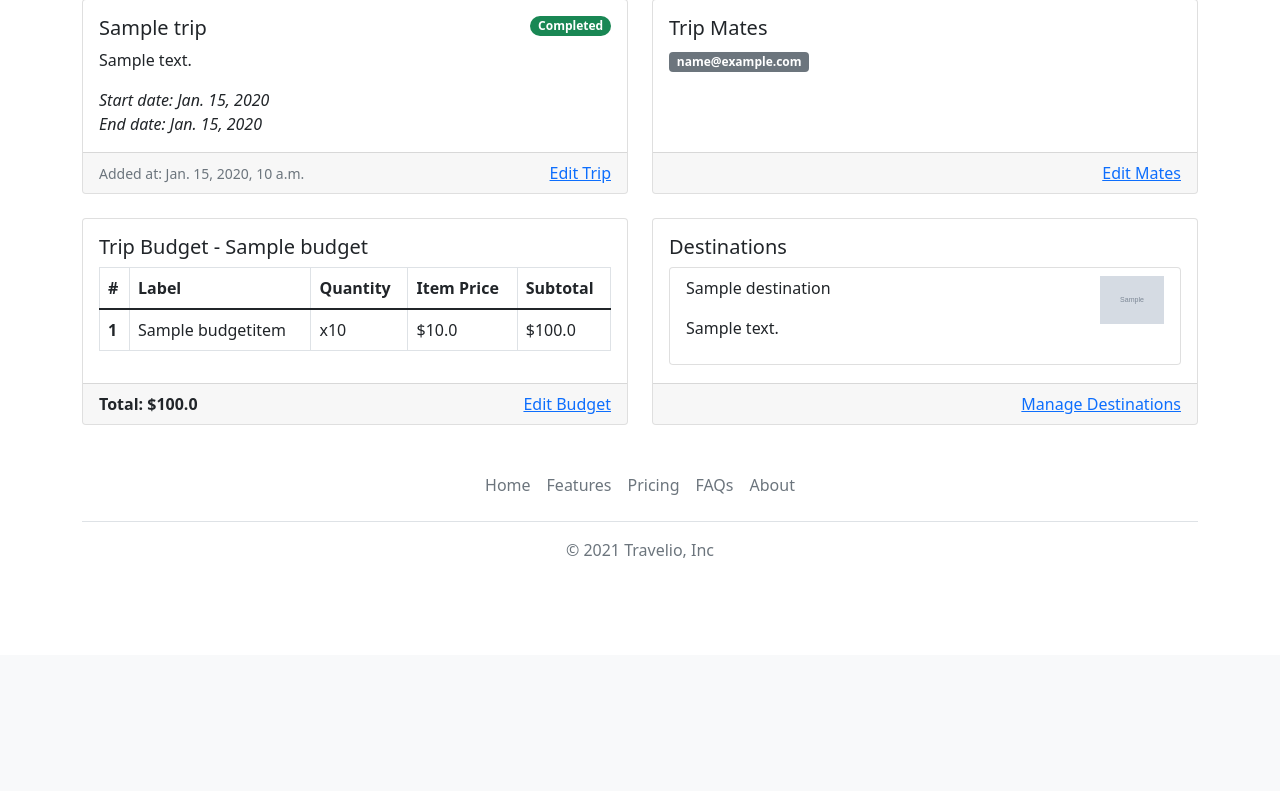
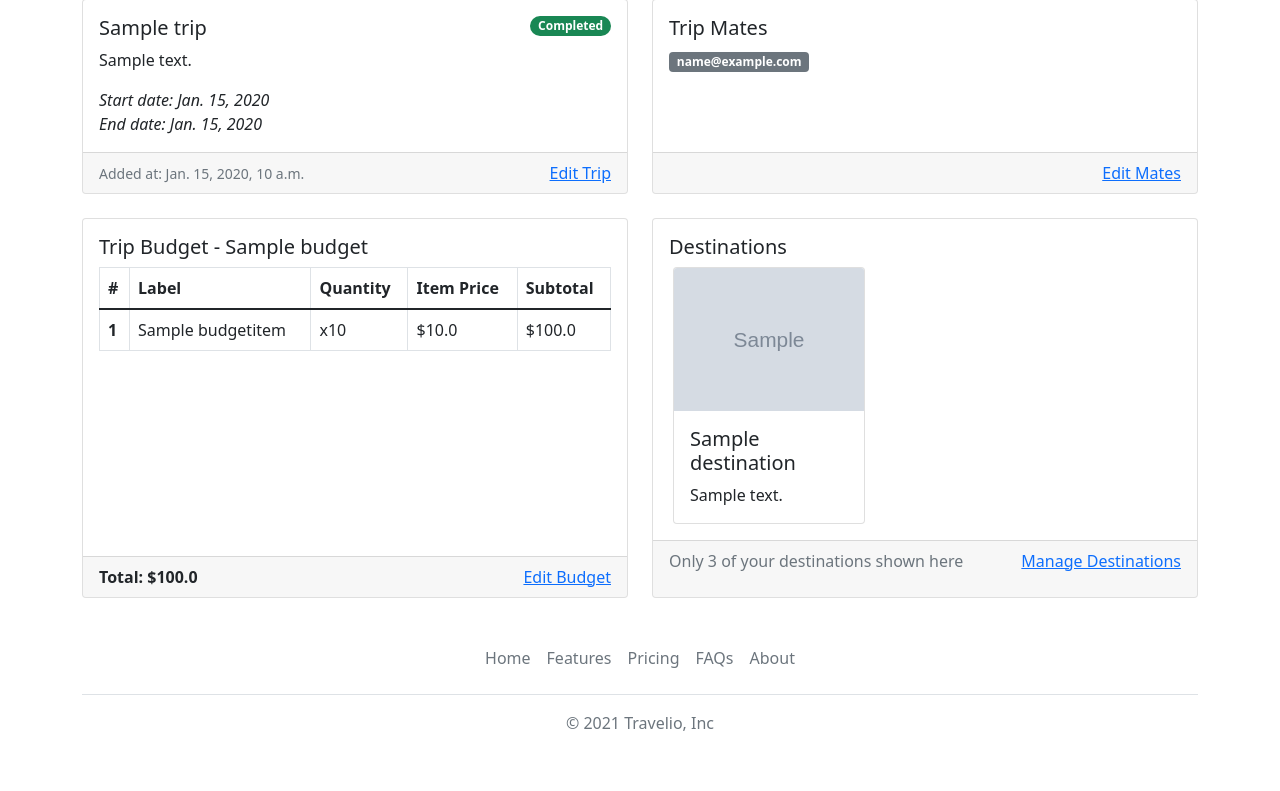
Before and after one commit to madatbay/django-travel-companion, a Django app: page /trips/1/ in a window 1280 px wide. Shown: the part 145-936 px from the top of the page. Before the commit the page ends 703 px from the top, so only its background shows below. Run offline with Django 3.2, Linux system fonts and the light colour scheme; a user stored in the database is signed in; tables that the repository leaves empty hold one stand-in row (values such as "Sample post"); grey boxes marked "Sample" are stand-in pictures; some libraries are stand-ins or nearby versions.

Commit message:
style changes

```diff
--- a/travel/templates/travel/budget_detail.html
+++ b/travel/templates/travel/budget_detail.html
@@ -5,7 +5,7 @@
 <h1 class="text-center">Trip Budget - {{ budget.name }}</h1>
 
 <div class="col-lg-6 col-12 mt-4 mx-auto">
-  <div class="card border-success h-100">
+  <div class="card h-100">
     <div class="card-body">
       <table class="table table-hover">
         <thead>
--- a/travel/templates/travel/trip_detail.html
+++ b/travel/templates/travel/trip_detail.html
@@ -73,19 +73,20 @@
     <div class="card-body">
       <h5 class="card-title">Destinations</h5>
       {% if not trip.destinations.all %}<p class="text-muted">Not any destinations added to the trip</p>{% endif %}
-      <ul class="list-group">
-          {% for destination in trip.destinations.all %}
-          <li class="list-group-item">
-            <div class="float-start">
-              <p>{{destination.name}}</p>
-              <p>{{destination.description}}</p>
-            </div>
-            <img src="{{destination.image.url}}" alt="" width="64" class="float-end">
-          </li>
-          {% endfor %}
-      </ul>
+      <div class="d-flex">
+        {% for destination in trip.destinations.all|slice:3 %}
+        <div class="card mx-1" style="width: 12rem;">
+          <img src="{{destination.image.url}}" class="card-img-top" alt="...">
+          <div class="card-body">
+            <h5 class="card-title">{{destination.name}}</h5>
+            <p class="card-text">{{destination.description}}</p>
+          </div>
+        </div>
+        {% endfor %}
+      </div>
     </div>
-    <div class="card-footer">
+    <div class="card-footer d-flex justify-content-between">
+      <p class="text-muted">Only 3 of your destinations shown here</p>
       <a href="{% url 'travel:trip_destination_add' trip.id %}" class="float-end">Manage Destinations</a>
     </div>
   </div>
```
